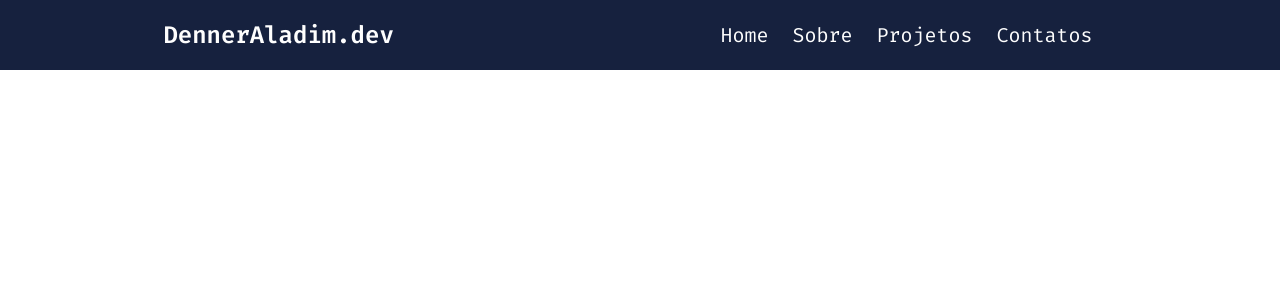
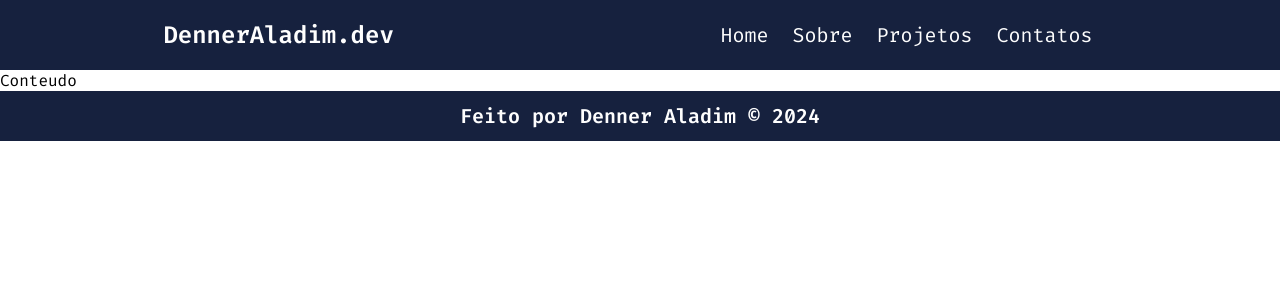
Before and after one commit to denneraladim/Portfolio, a React (Vite) app: page / in a window 1280 px wide. Shown: the top 300 px of the page. Built offline with nearby package versions, Linux system fonts and the light colour scheme.

Commit message:
Criado o componente Footer

```diff
--- a/src/App.jsx
+++ b/src/App.jsx
@@ -1,10 +1,13 @@
 import './App.css'
+import { Footer } from './components/Footer'
 import { Header } from './components/Header'
 
 function App() {
     return (
     <>
       <Header />
+      Conteudo
+      <Footer />
     </>
   )
 }
--- a/src/components/Footer/Footer.module.scss
+++ b/src/components/Footer/Footer.module.scss
@@ -0,0 +1,14 @@
+@import '../../colors';
+
+.footer {
+    width: 100%;
+    height: 50px;
+    background-color: $primary;
+    color: $white;
+    font-weight: bold;
+    font-size: 20px;
+
+    display: flex;
+    align-items: center;
+    justify-content: center;
+}
--- a/src/components/Footer/index.jsx
+++ b/src/components/Footer/index.jsx
@@ -0,0 +1,9 @@
+import styles from './Footer.module.scss';
+
+export const Footer = () => {
+    return (
+        <footer className={styles.footer}>
+             Feito por Denner Aladim &copy; 2024
+        </footer>
+    )
+}
```
